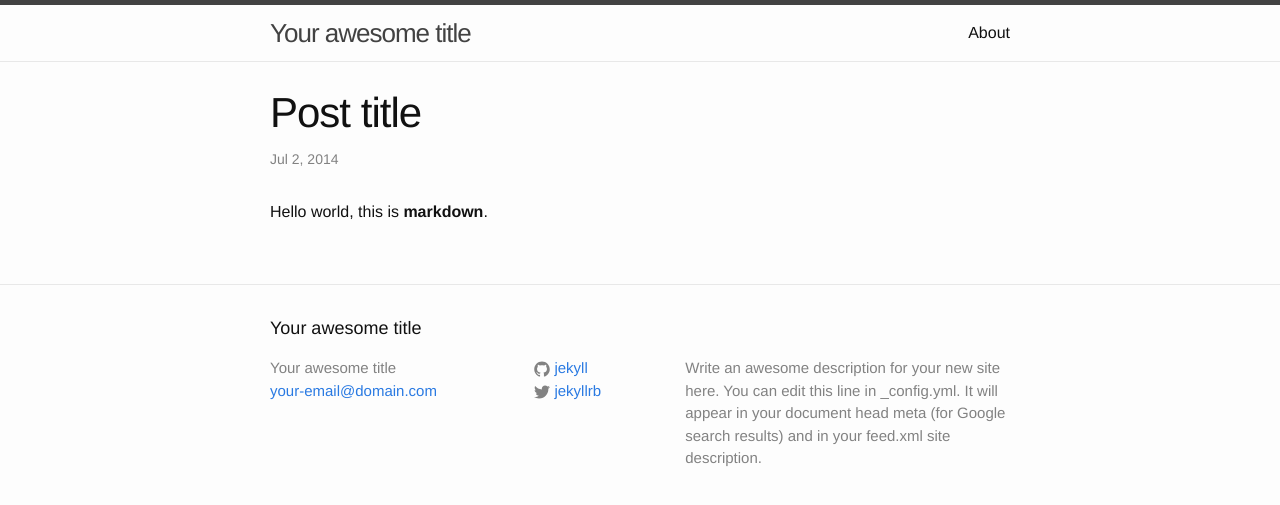
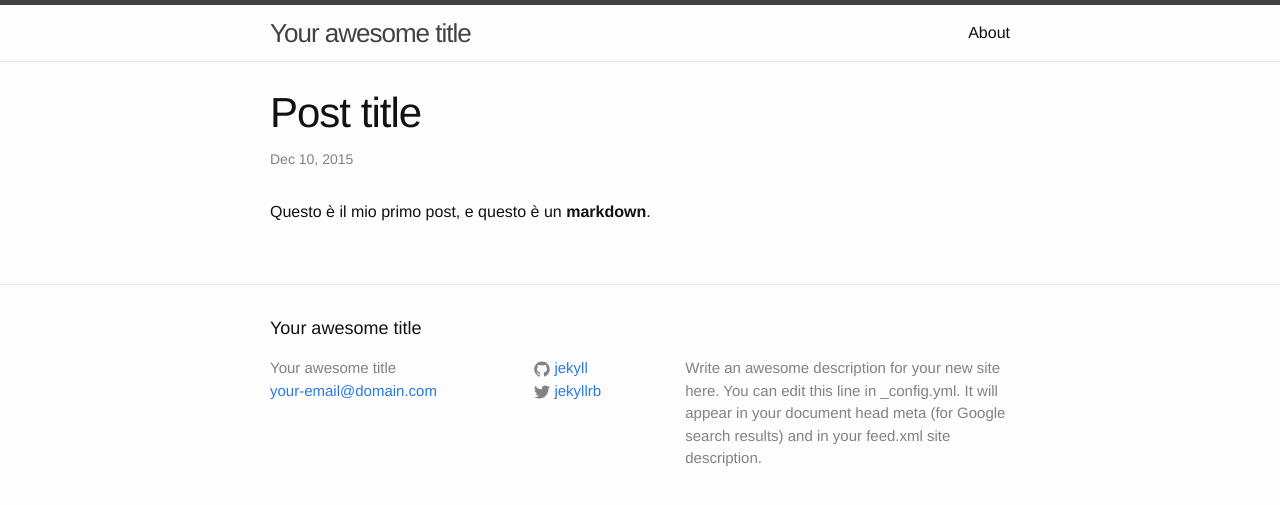
Before and after one commit to rgc69/rgc69.github.io, a Jekyll site: the page built from _posts/2015-12-10-example-page.markdown, in a window 1280 px wide. Shown: the top 505 px of the page. Built offline with Jekyll 4.4.1, drawn with Linux system fonts in a browser that asks for light colours.

Commit message:
second commit

```diff
--- a/_posts/2015-12-10-example-page.markdown
+++ b/_posts/2015-12-10-example-page.markdown
@@ -1,8 +1,8 @@
 ---
 layout: post
 title:  "Post title"
-excerpt: "A nice post"
-date:   2014-07-02 10:00:00
+excerpt: "Il mio primo post"
+date:   2015-12-10 18:30:00
 ---
 
-Hello world, this is **markdown**.
+Questo è il mio primo post, e questo è un **markdown**.
```
